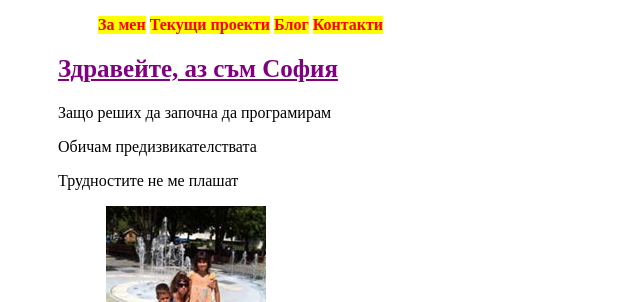
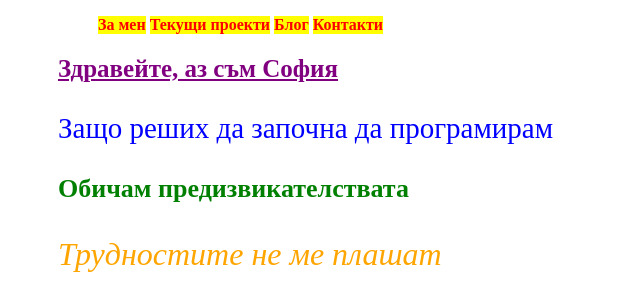
Before and after one commit to soff22/soff22.github.io, a plain HTML site: page index.html in a window 1280 px wide. Shown: the top 302 px of the page, without its empty margins (0-640 px from the left). Drawn offline with Linux system fonts and the light colour scheme.

Commit message:
Modifying classes

```diff
--- a/index.html
+++ b/index.html
@@ -16,13 +16,13 @@
     </ul>
 
     <h1>Здравейте, аз съм София</h1>
-    <p id="first">
+    <p class="first">
     	Защо реших да започна да програмирам
     </p>
-    <p id="second">
+    <p class="second">
        Обичам предизвикателствата
     </p>
-    <p id="third">
+    <p class="third">
     Трудностите не ме плашат
     </p>
     <a href="http://bg.linkedin.com/pub/sophia-takeva/38/5b5/912/"><img src="linkedin.png"></a>
```
